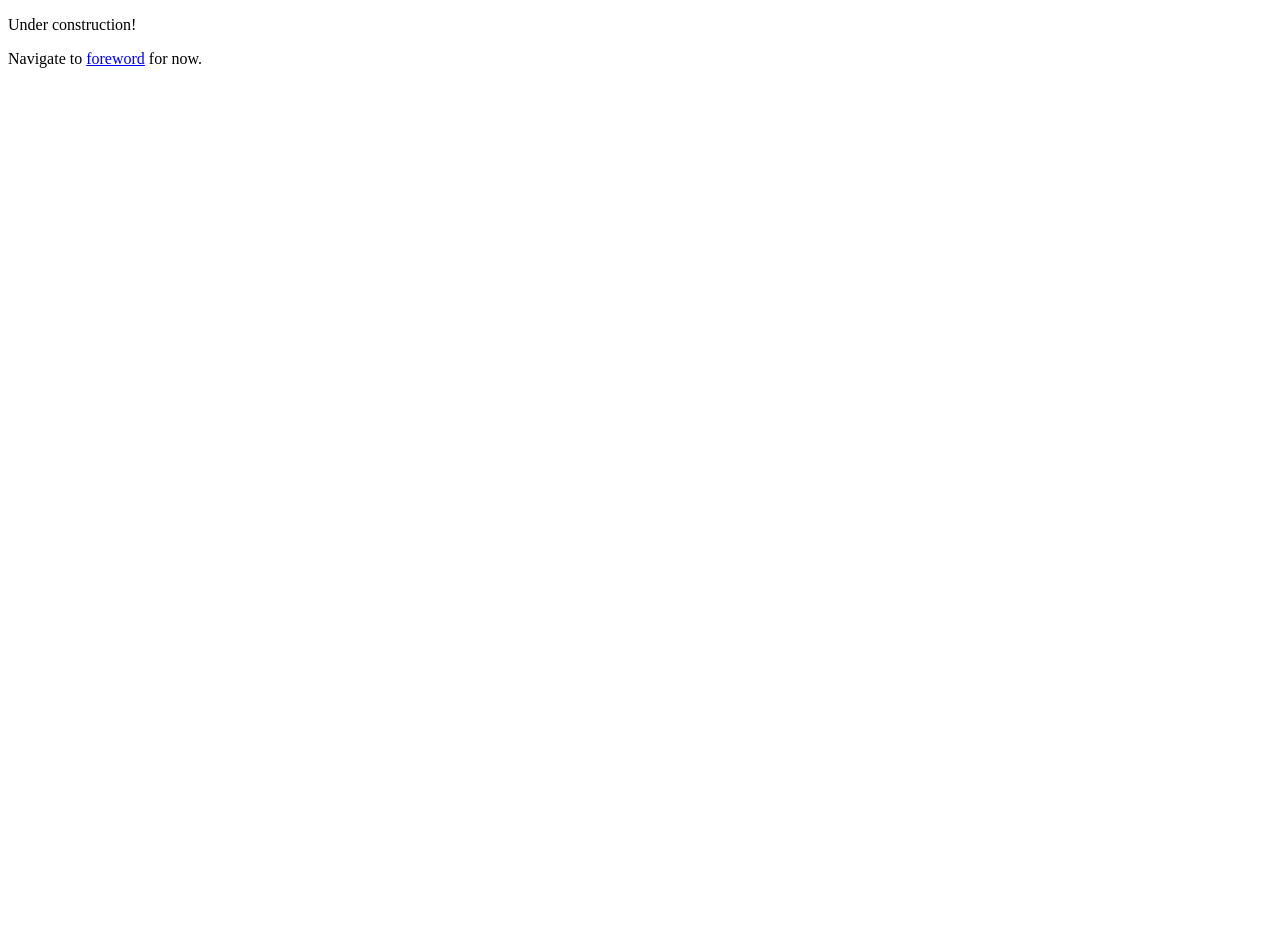
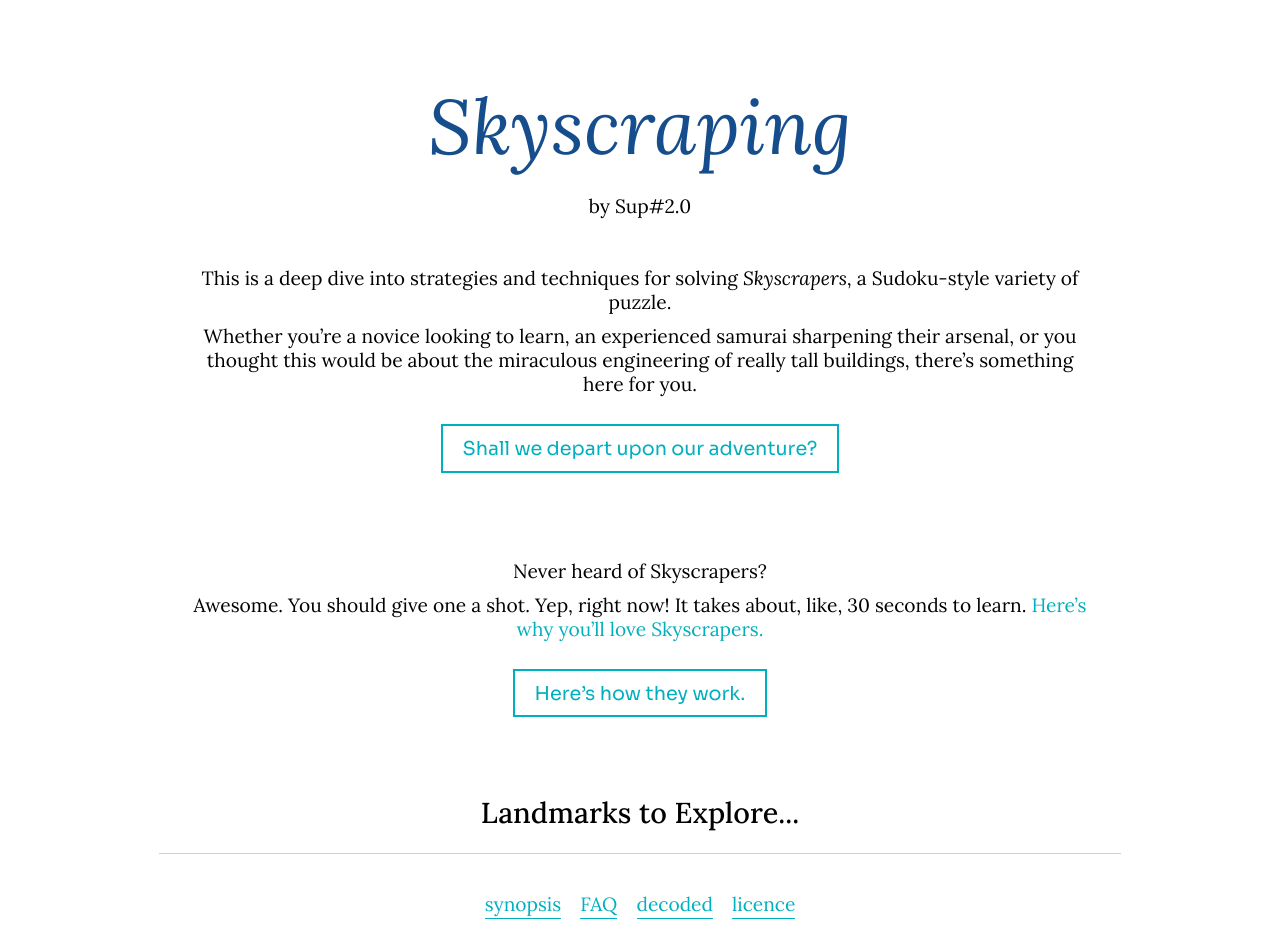
Before and after one commit to Sup2point0/skyscraping, a SvelteKit app: page / in a window 1280 px wide. Shown: the top 952 px of the page. Before the commit the page ends 800 px from the top, so only its background shows below. Built offline with nearby package versions, Linux system fonts and the light colour scheme.

Commit message:
feat: design home page

```diff
--- a/src/routes/(home)/+page.svelte
+++ b/src/routes/(home)/+page.svelte
@@ -1,12 +1,124 @@
 <script>
+
+import "#styles/essence.scss";
+
+import Clicky from "#parts/clicky.svelte";
 
 import { base } from "$app/paths";
 
 </script>
 
-<p>
-  Under construction!
-</p>
-<p>
-  Navigate to <a href="{base}/walk/foreword">foreword</a> for now.
-</p>
+
+<div class="root">
+  <main>
+
+<header>
+  <h1> Skyscraping </h1>
+  <p class="caption"> by Sup#2.0 </p>
+</header>
+
+<section>
+  <div class="para">
+    <p> This is a deep dive into strategies and techniques for solving <em>Skyscrapers</em>, a Sudoku-style variety of puzzle. </p>
+    <p> Whether you’re a novice looking to learn, an experienced samurai sharpening their arsenal, or you thought this would be about the miraculous engineering of really tall buildings, there’s something here for you. </p>
+  </div>
+
+  <Clicky intern="walk/foreword">
+    Shall we depart upon our adventure?
+  </Clicky>
+</section>
+
+<section>
+  <div class="para">
+    <p> Never heard of Skyscrapers? </p>
+    <p> Awesome. You should give one a shot. Yep, right now! It takes about, like, 30 seconds to learn. <a href="{base}/showerthoughts/why">Here’s why you’ll love Skyscrapers.</a> </p>
+  </div>
+
+  <Clicky intern="walk/primer">
+    Here’s how they work.
+  </Clicky>
+</section>
+
+<section>
+  <h2> Landmarks to Explore... </h2>
+</section>
+
+<footer>
+  <ul class="links">
+    <li> <a href="{base}/info/synopsis">synopsis</a> </li>
+    <li> <a href="{base}/info/faq">FAQ</a> </li>
+    <li> <a href="{base}/info/edu">decoded</a> </li>
+    <li> <a href="{base}/info/licence">licence</a> </li>
+  </ul>
+</footer>
+
+  </main>
+</div>
+
+
+<style lang="scss">
+
+.root {
+  padding: 4rem 2rem 2rem;
+  display: flex;
+  flex-direction: column;
+  align-items: center;
+}
+
+main {
+  @include font-body;
+  text-align: center;
+}
+
+header {
+  h1 {
+    padding-bottom: 0.25em;
+    margin: 0;
+    color: $col-text-highlight;
+    font-weight: normal;
+    font-size: 400%;
+    font-style: italic;
+  }
+
+  p.caption {
+    margin: 0;
+  }
+}
+
+section {
+  padding: 2rem 0;
+  display: flex;
+  flex-direction: column;
+  align-items: center;
+
+  h2 {
+    width: 80%;
+    margin: 0;
+    padding-bottom: 0.75em;
+    font-weight: 500;
+    border-bottom: 1px solid $col-line;
+  }
+
+  .para {
+    width: 75%;
+    padding-bottom: 1em;
+  }
+
+  p {
+    margin: 0.5em 0;
+  }
+}
+
+a {
+  @include link-underline();
+}
+
+ul {
+  display: flex;
+  flex-direction: row wrap;
+  justify-content: center;
+  gap: 1em;
+  list-style: none;
+}
+
+</style>
```
